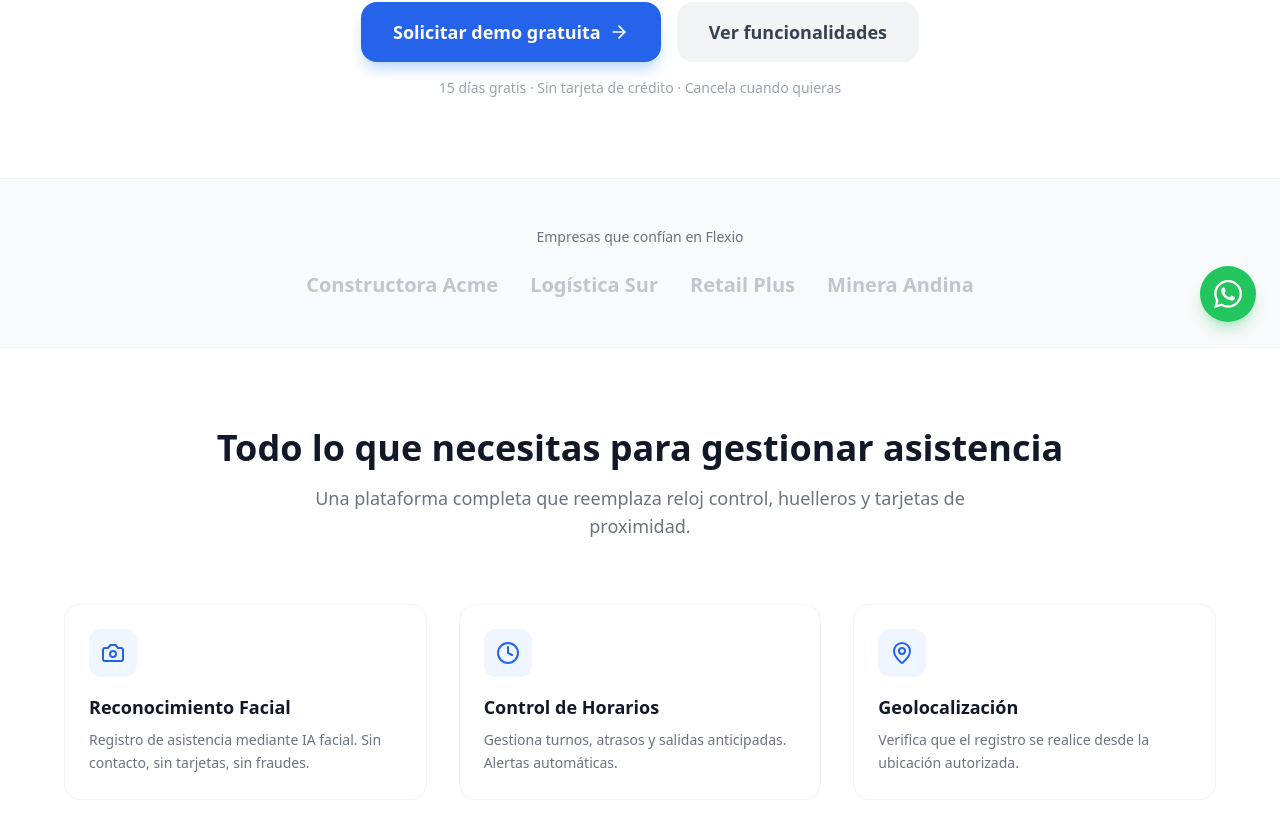
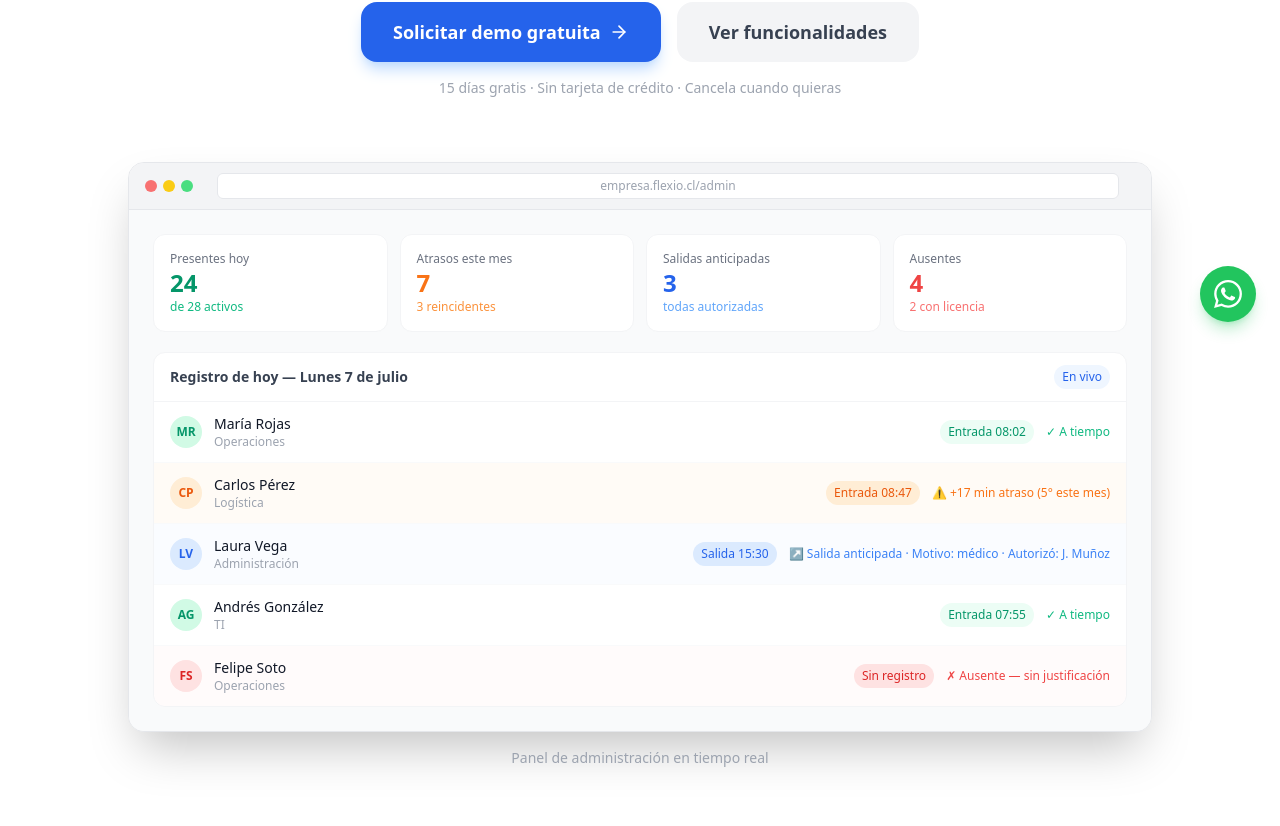
Before and after one commit to pdencina/registro_asistencia_Empresa, a React (Vite) app: page / in a window 1280 px wide. Shown: the part 454-1280 px from the top of the page. Built offline with nearby package versions, Linux system fonts and the light colour scheme; the HTML template or start-up script is replaced by a standard one.

Commit message:
nuevos cambios 560

```diff
--- a/src/pages/LandingPage.jsx
+++ b/src/pages/LandingPage.jsx
@@ -179,6 +179,115 @@ export default function LandingPage() {
             </a>
           </div>
           <p className="mt-4 text-sm text-gray-400">15 días gratis · Sin tarjeta de crédito · Cancela cuando quieras</p>
+        </div>
+      </section>
+
+      {/* Dashboard Preview */}
+      <section className="pb-20 px-4 sm:px-6 lg:px-8 -mt-4">
+        <div className="max-w-5xl mx-auto">
+          <div className="bg-white rounded-2xl shadow-2xl border border-gray-200 overflow-hidden">
+            {/* Mock browser bar */}
+            <div className="bg-gray-100 border-b border-gray-200 px-4 py-2.5 flex items-center gap-2">
+              <div className="flex gap-1.5">
+                <div className="w-3 h-3 rounded-full bg-red-400"></div>
+                <div className="w-3 h-3 rounded-full bg-yellow-400"></div>
+                <div className="w-3 h-3 rounded-full bg-green-400"></div>
+              </div>
+              <div className="flex-1 mx-4">
+                <div className="bg-white rounded-md px-3 py-1 text-xs text-gray-400 text-center border border-gray-200">
+                  empresa.flexio.cl/admin
+                </div>
+              </div>
+            </div>
+
+            {/* Dashboard content */}
+            <div className="p-6 bg-gray-50">
+              {/* Stats row */}
+              <div className="grid grid-cols-2 md:grid-cols-4 gap-3 mb-5">
+                <div className="bg-white rounded-xl p-4 border border-gray-100">
+                  <p className="text-xs text-gray-500">Presentes hoy</p>
+                  <p className="text-2xl font-bold text-emerald-600">24</p>
+                  <p className="text-xs text-emerald-500">de 28 activos</p>
+                </div>
+                <div className="bg-white rounded-xl p-4 border border-gray-100">
+                  <p className="text-xs text-gray-500">Atrasos este mes</p>
+                  <p className="text-2xl font-bold text-orange-500">7</p>
+                  <p className="text-xs text-orange-400">3 reincidentes</p>
+                </div>
+                <div className="bg-white rounded-xl p-4 border border-gray-100">
+                  <p className="text-xs text-gray-500">Salidas anticipadas</p>
+                  <p className="text-2xl font-bold text-blue-600">3</p>
+                  <p className="text-xs text-blue-400">todas autorizadas</p>
+                </div>
+                <div className="bg-white rounded-xl p-4 border border-gray-100">
+                  <p className="text-xs text-gray-500">Ausentes</p>
+                  <p className="text-2xl font-bold text-red-500">4</p>
+                  <p className="text-xs text-red-400">2 con licencia</p>
+                </div>
+              </div>
+
+              {/* Table */}
+              <div className="bg-white rounded-xl border border-gray-100 overflow-hidden">
+                <div className="px-4 py-3 border-b border-gray-100 flex items-center justify-between">
+                  <p className="text-sm font-semibold text-gray-700">Registro de hoy — Lunes 7 de julio</p>
+                  <span className="text-xs bg-primary-50 text-primary-600 px-2 py-1 rounded-full">En vivo</span>
+                </div>
+                <div className="divide-y divide-gray-50">
+                  {/* Row 1 */}
+                  <div className="px-4 py-3 flex items-center gap-3">
+                    <div className="w-8 h-8 rounded-full bg-emerald-100 flex items-center justify-center text-xs font-bold text-emerald-600">MR</div>
+                    <div className="flex-1 min-w-0">
+                      <p className="text-sm font-medium text-gray-900 truncate">María Rojas</p>
+                      <p className="text-xs text-gray-400">Operaciones</p>
+                    </div>
+                    <span className="text-xs bg-emerald-50 text-emerald-600 px-2 py-1 rounded-full">Entrada 08:02</span>
+                    <span className="text-xs text-emerald-500">✓ A tiempo</span>
+                  </div>
+                  {/* Row 2 - Late */}
+                  <div className="px-4 py-3 flex items-center gap-3 bg-orange-50/50">
+                    <div className="w-8 h-8 rounded-full bg-orange-100 flex items-center justify-center text-xs font-bold text-orange-600">CP</div>
+                    <div className="flex-1 min-w-0">
+                      <p className="text-sm font-medium text-gray-900 truncate">Carlos Pérez</p>
+                      <p className="text-xs text-gray-400">Logística</p>
+                    </div>
+                    <span className="text-xs bg-orange-100 text-orange-600 px-2 py-1 rounded-full">Entrada 08:47</span>
+                    <span className="text-xs text-orange-500">⚠ +17 min atraso (5° este mes)</span>
+                  </div>
+                  {/* Row 3 - Early exit */}
+                  <div className="px-4 py-3 flex items-center gap-3 bg-blue-50/30">
+                    <div className="w-8 h-8 rounded-full bg-blue-100 flex items-center justify-center text-xs font-bold text-blue-600">LV</div>
+                    <div className="flex-1 min-w-0">
+                      <p className="text-sm font-medium text-gray-900 truncate">Laura Vega</p>
+                      <p className="text-xs text-gray-400">Administración</p>
+                    </div>
+                    <span className="text-xs bg-blue-100 text-blue-600 px-2 py-1 rounded-full">Salida 15:30</span>
+                    <span className="text-xs text-blue-500">↗ Salida anticipada · Motivo: médico · Autorizó: J. Muñoz</span>
+                  </div>
+                  {/* Row 4 */}
+                  <div className="px-4 py-3 flex items-center gap-3">
+                    <div className="w-8 h-8 rounded-full bg-emerald-100 flex items-center justify-center text-xs font-bold text-emerald-600">AG</div>
+                    <div className="flex-1 min-w-0">
+                      <p className="text-sm font-medium text-gray-900 truncate">Andrés González</p>
+                      <p className="text-xs text-gray-400">TI</p>
+                    </div>
+                    <span className="text-xs bg-emerald-50 text-emerald-600 px-2 py-1 rounded-full">Entrada 07:55</span>
+                    <span className="text-xs text-emerald-500">✓ A tiempo</span>
+                  </div>
+                  {/* Row 5 - Absent */}
+                  <div className="px-4 py-3 flex items-center gap-3 bg-red-50/30">
+                    <div className="w-8 h-8 rounded-full bg-red-100 flex items-center justify-center text-xs font-bold text-red-600">FS</div>
+                    <div className="flex-1 min-w-0">
+                      <p className="text-sm font-medium text-gray-900 truncate">Felipe Soto</p>
+                      <p className="text-xs text-gray-400">Operaciones</p>
+                    </div>
+                    <span className="text-xs bg-red-100 text-red-600 px-2 py-1 rounded-full">Sin registro</span>
+                    <span className="text-xs text-red-500">✗ Ausente — sin justificación</span>
+                  </div>
+                </div>
+              </div>
+            </div>
+          </div>
+          <p className="text-center text-sm text-gray-400 mt-4">Panel de administración en tiempo real</p>
         </div>
       </section>
 
```
